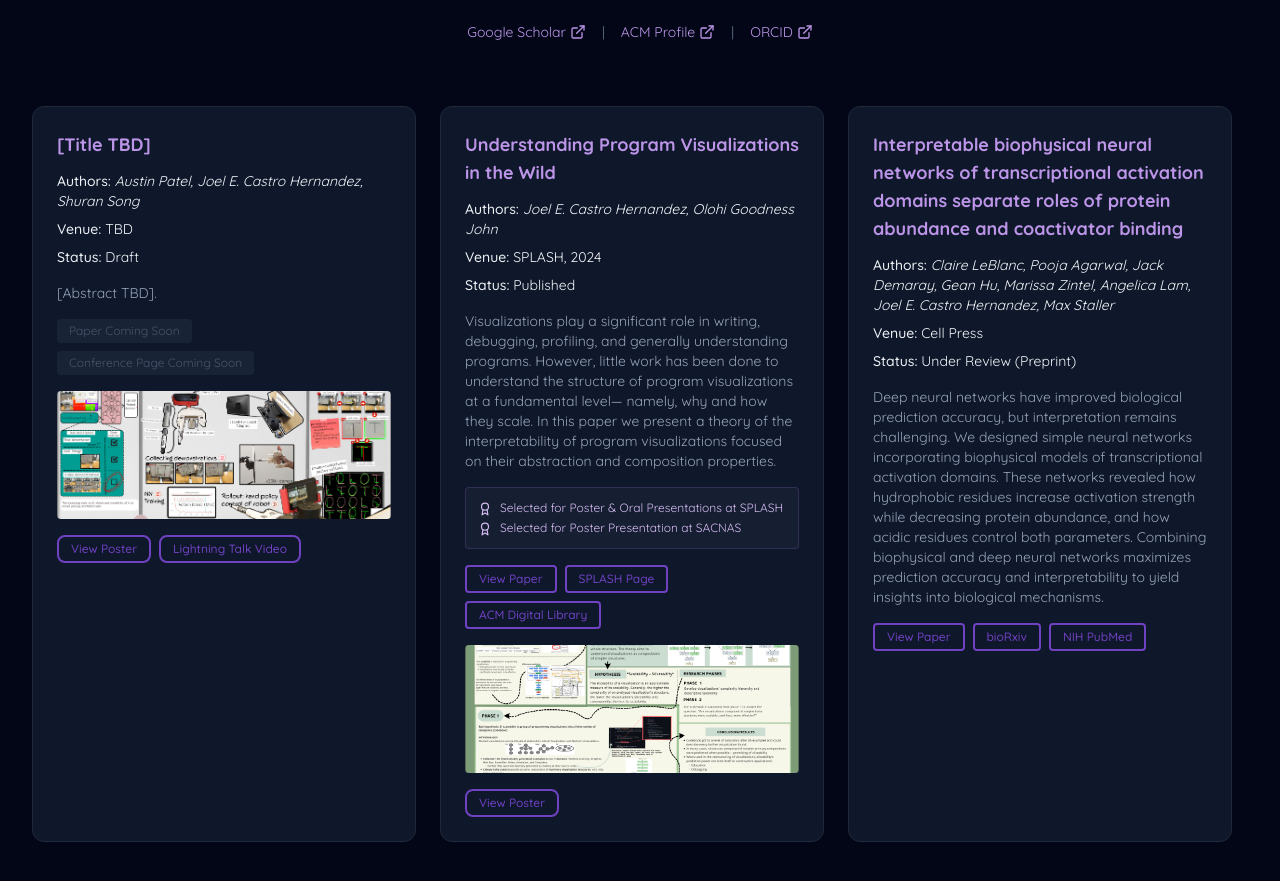
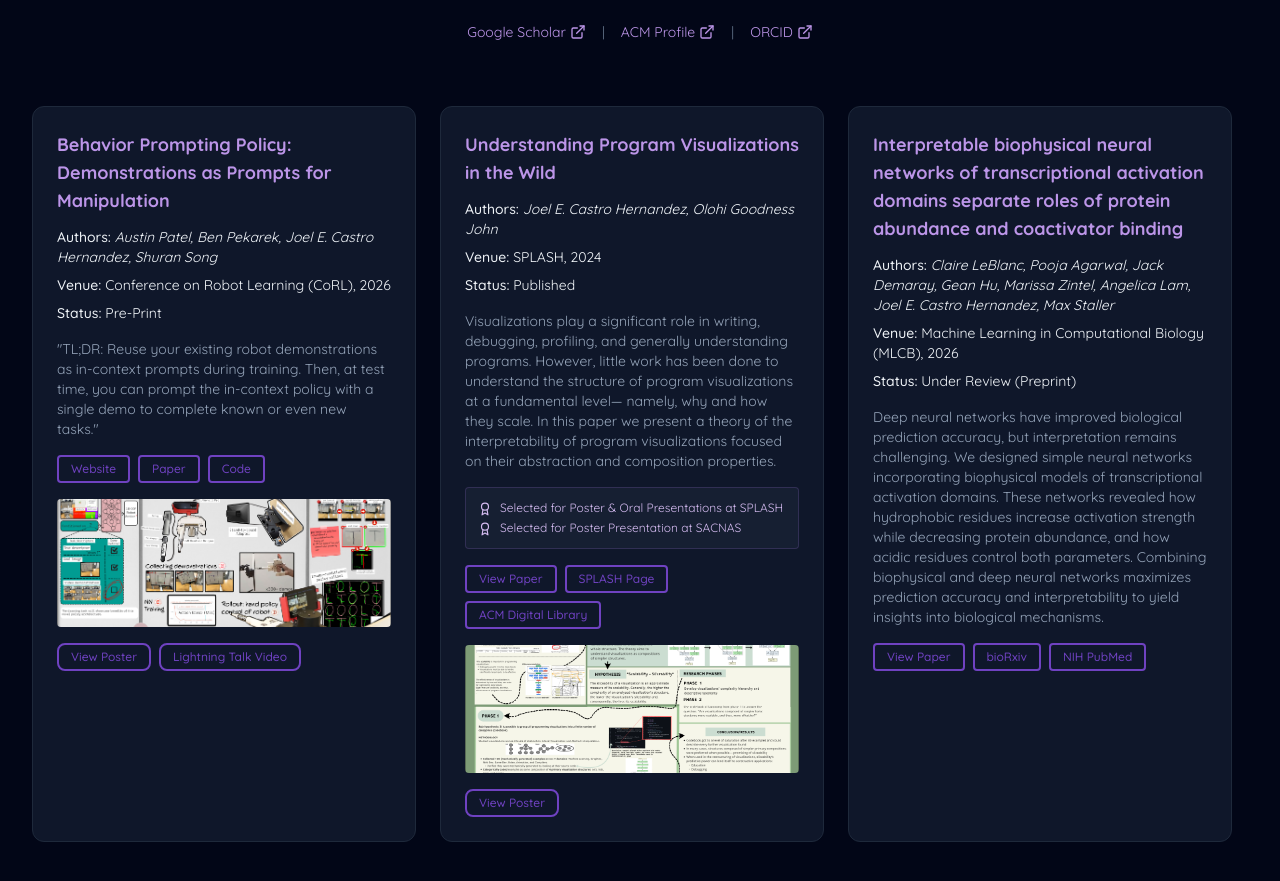
Before and after one commit to Joel-CA/portfolio, a React (Vite) app: page / in a window 1280 px wide. Shown: the part 1600-2481 px from the top of the page. Built offline with nearby package versions, Linux system fonts and the light colour scheme; some icons are missing.

Commit message:
updated prompting policy research card

```diff
--- a/src/pages/Publications.jsx
+++ b/src/pages/Publications.jsx
@@ -13,15 +13,16 @@ const Publications = () => {
   }
   const publications = [
     {
-      title: '[Title TBD]',
-      authors: 'Austin Patel, Joel E. Castro Hernandez, Shuran Song',
-      venue: 'TBD',
-      status: 'Draft',
-      abstract: '[Abstract TBD].',
+      title: 'Behavior Prompting Policy: Demonstrations as Prompts for Manipulation',
+      authors: 'Austin Patel, Ben Pekarek, Joel E. Castro Hernandez, Shuran Song',
+      venue: 'Conference on Robot Learning (CoRL), 2026',
+      status: 'Pre-Print',
+      abstract: '"TL;DR: Reuse your existing robot demonstrations as in-context prompts during training. Then, at test time, you can prompt the in-context policy with a single demo to complete known or even new tasks."',
       posterImage: './assets/Posters/Teaching Robots to Write Preview.png',
       links: [
-        { text: 'Paper Coming Soon', url: '#', disabled: true },
-        { text: 'Conference Page Coming Soon', url: '#', disabled: true },
+        { text: 'Website', url: 'https://behavior-prompting.github.io/', disabled: false },
+        { text: 'Paper', url: 'https://behavior-prompting.github.io/media/paper.pdf', disabled: false },
+        { text: 'Code', url: 'https://github.com/real-stanford/behavior_prompting', disabled: false },
       ],
       posterLink: './assets/Posters/REAL Labs - Teaching Robots to Write (SURF & SEED versions).pdf',
       videoLink: 'https://youtu.be/6p_m_byNkXs?si=cVlmHBuHn--0y3HV',
@@ -59,7 +60,7 @@ const Publications = () => {
       title: 'Interpretable biophysical neural networks of transcriptional activation domains separate roles of protein abundance and coactivator binding',
       authors:
         'Claire LeBlanc, Pooja Agarwal, Jack Demaray, Gean Hu, Marissa Zintel, Angelica Lam, Joel E. Castro Hernandez, Max Staller',
-      venue: 'Cell Press',
+      venue: 'Machine Learning in Computational Biology (MLCB), 2026',
       status: 'Under Review (Preprint)',
       abstract:
         'Deep neural networks have improved biological prediction accuracy, but interpretation remains challenging. We designed simple neural networks incorporating biophysical models of transcriptional activation domains. These networks revealed how hydrophobic residues increase activation strength while decreasing protein abundance, and how acidic residues control both parameters. Combining biophysical and deep neural networks maximizes prediction accuracy and interpretability to yield insights into biological mechanisms.',
```
Also changed, not shown: 3 other files (tests, documents, lock files or other folders).
